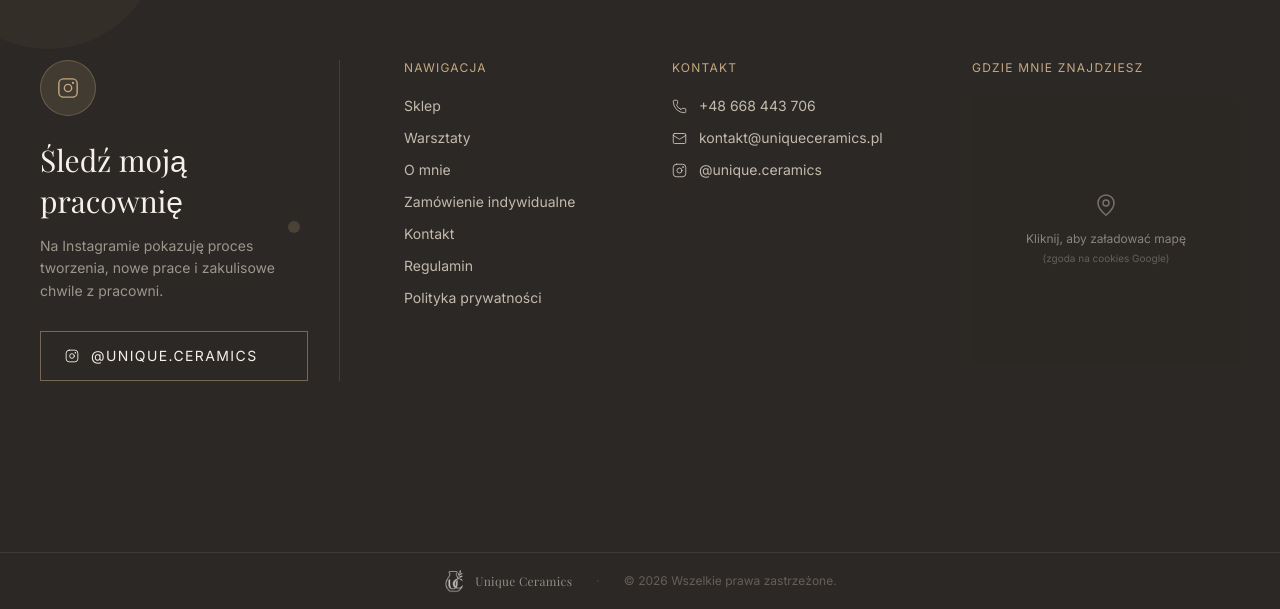
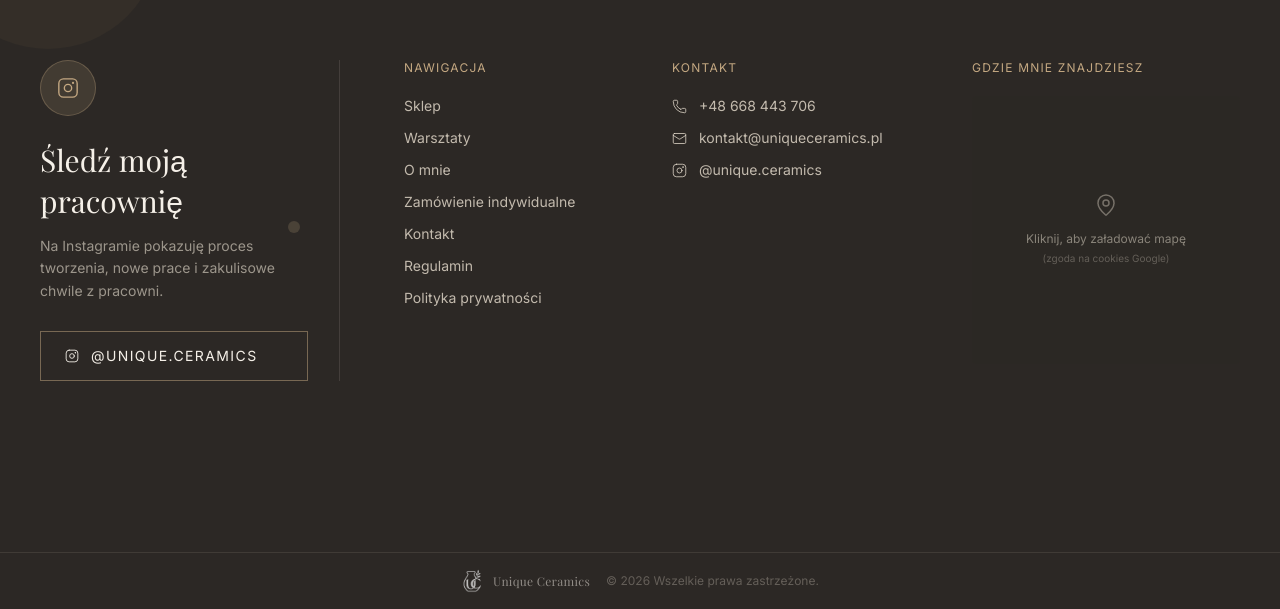
Before and after one commit to Thashar/Unique-Ceramics-v2, a Next.js app: page / in a window 1280 px wide. Shown: the part 2591-3200 px from the top of the page. Built offline with nearby package versions, Linux system fonts and the light colour scheme; no server answers; the database is empty; a web font is replaced by a local one.

Commit message:
UI: belka stopki — usuń kropkę, whitespace-nowrap zapobiega zawijaniu
Co-Authored-By: Claude Sonnet 4.6 <noreply@anthropic.com>

```diff
--- a/components/layout/FooterWithInstagram.tsx
+++ b/components/layout/FooterWithInstagram.tsx
@@ -60,8 +60,8 @@ export default function FooterWithInstagram({ instagram }: { instagram: string }
 
       {/* Belka praw autorskich — wycentrowana */}
       <div className="border-t border-sand/10 px-6 lg:px-10 py-4">
-        <div className="max-w-7xl mx-auto flex items-center justify-center gap-6">
-          <div className="flex items-center gap-2.5">
+        <div className="max-w-7xl mx-auto flex items-center justify-center gap-4">
+          <div className="flex items-center gap-2.5 shrink-0">
             <Image
               src="/images/logo.png"
               alt="Unique Ceramics"
@@ -69,10 +69,9 @@ export default function FooterWithInstagram({ instagram }: { instagram: string }
               height={24}
               className="h-6 w-auto brightness-0 invert opacity-70"
             />
-            <span className="font-serif text-xs text-cream/50 tracking-wide">Unique Ceramics</span>
+            <span className="font-serif text-xs text-cream/50 tracking-wide whitespace-nowrap">Unique Ceramics</span>
           </div>
-          <span className="text-sand/20 text-xs">·</span>
-          <p className="text-xs text-sand/30">
+          <p className="text-xs text-sand/30 whitespace-nowrap">
             © {new Date().getFullYear()} Wszelkie prawa zastrzeżone.
           </p>
         </div>
```
